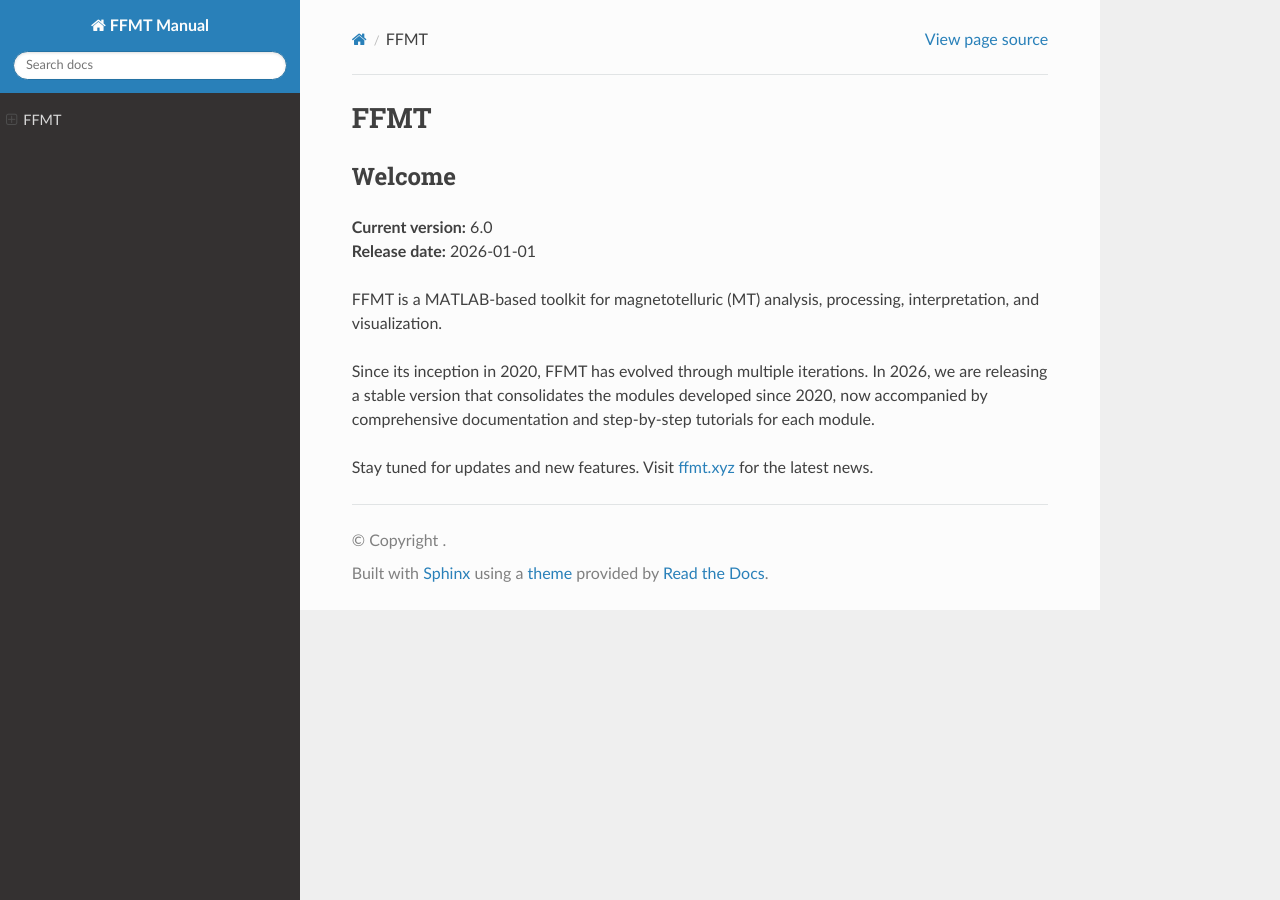
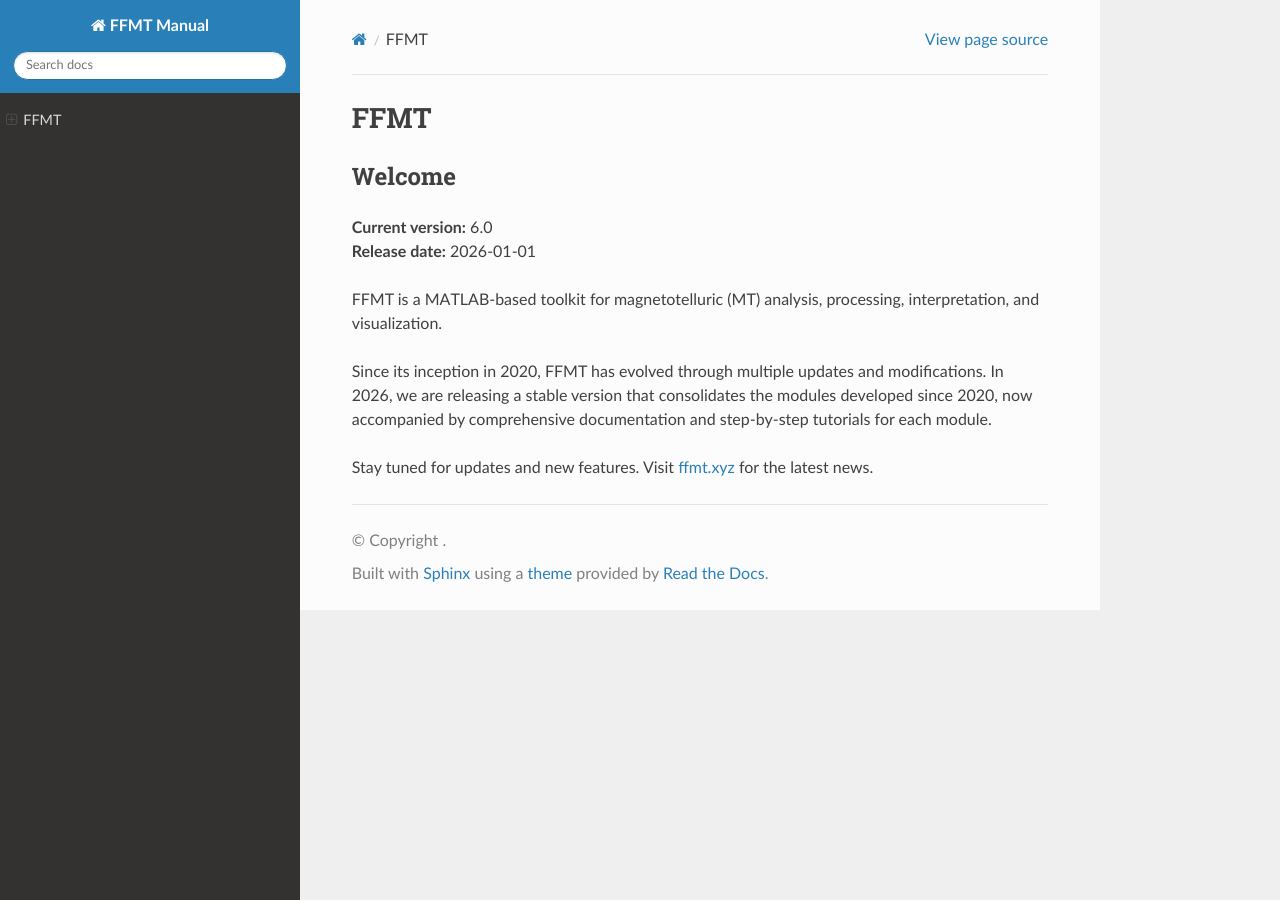
Before and after one commit to ffmtsw/ffmt, a Sphinx documentation site: the page built from docs/source/index.md, in a window 1280 px wide. Built offline with Sphinx 7.4.7 and the Read the Docs theme 3.1.0, drawn with Linux system fonts in a browser that asks for light colours.

Commit message:
Update index.md

```diff
--- a/docs/source/index.md
+++ b/docs/source/index.md
@@ -5,7 +5,8 @@
 
 FFMT is a MATLAB-based toolkit for magnetotelluric (MT) analysis, processing, interpretation, and visualization.
 
-Since its inception in 2020, FFMT has evolved through multiple iterations. In 2026, we are releasing a stable version that consolidates the modules developed since 2020, now accompanied by comprehensive documentation and step-by-step tutorials for each module.
+Since its inception in 2020, FFMT has evolved through multiple updates and modifications.
+In 2026, we are releasing a stable version that consolidates the modules developed since 2020, now accompanied by comprehensive documentation and step-by-step tutorials for each module.
 
 Stay tuned for updates and new features. Visit [ffmt.xyz](https://www.ffmt.xyz/) for the latest news.
 
```
